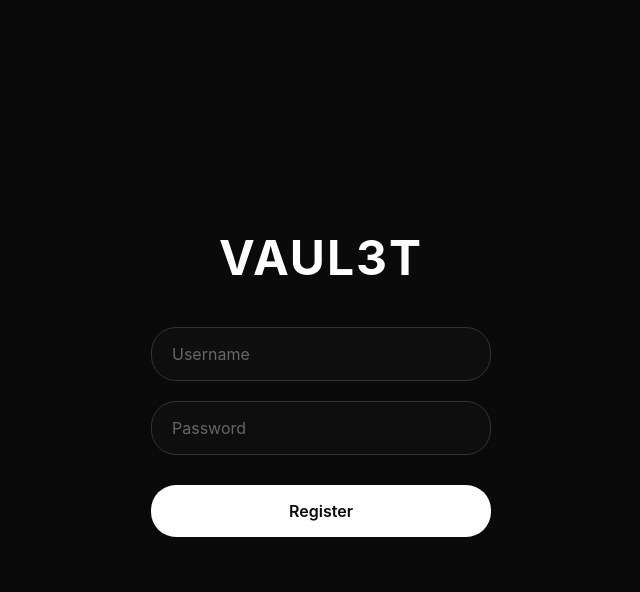
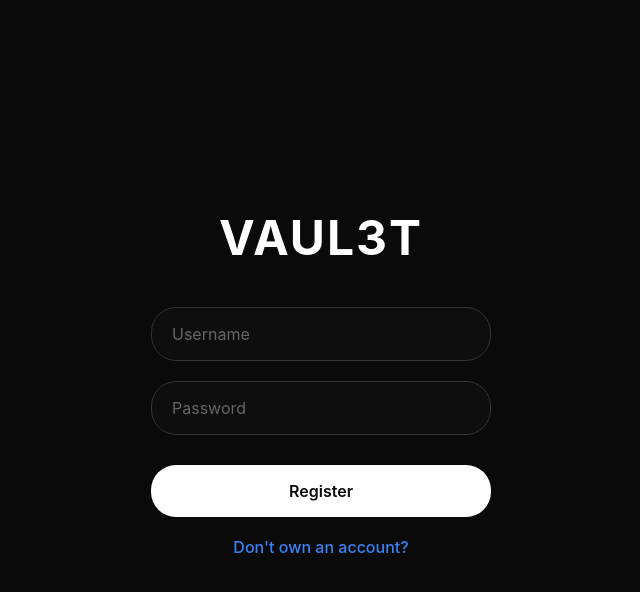
Before and after one commit to osintlarp/main, a Flask app: page /register in a window 1280 px wide. Shown: the top 592 px of the page, without its empty margins (319-959 px from the left). Run offline with Flask 3, Linux system fonts and the light colour scheme; parts of the project's set-up code (start-up, migrations or seed data) failed here and were passed over; some libraries are stand-ins or nearby versions.

Commit message:
Update register.html

```diff
--- a/templates/register.html
+++ b/templates/register.html
@@ -26,8 +26,12 @@ body {background-color:#0a0a0a;color:#fff;display:flex;justify-content:center;al
 .register-button:hover {background-color:#f0f0f0;transform:translateY(-2px);box-shadow:0 5px 15px rgba(255,255,255,0.1);}
 .register-button:active {transform:translateY(0);}
 .error-message {color:#ef4444;text-align:center;margin-top:15px;font-size:14px;min-height:20px;}
+.register-link {text-align:center;margin-top:20px;}
+.register-link a {color:#3b82f6;text-decoration:none;font-weight:500;}
+.register-link a:hover {text-decoration:underline;}
 @media(max-width:480px){.register-container{padding:30px 20px;}.register-title{font-size:40px;}}
 </style>
+<script src="https://challenges.cloudflare.com/turnstile/v0/api.js" async defer></script>
 </head>
 <body>
 <div class="register-container">
@@ -35,7 +39,9 @@ body {background-color:#0a0a0a;color:#fff;display:flex;justify-content:center;al
 <form id="registerForm">
 <input type="text" class="register-input" placeholder="Username" id="username" required>
 <input type="password" class="register-input" placeholder="Password" id="password" required>
+<div class="cf-turnstile" data-sitekey="0x4AAAAAAB-oyQPEAwnki5CC" data-theme="dark" id="cf-turnstile-widget"></div>
 <button type="submit" class="register-button">Register</button>
+<div class="register-link"><a href="/register">Don't own an account?</a></div>
 <div class="error-message" id="errorMessage"></div>
 </form>
 </div>
@@ -46,9 +52,11 @@ const username=document.getElementById('username').value.trim()
 const password=document.getElementById('password').value.trim()
 const errorMessage=document.getElementById('errorMessage')
 if(!username||!password){errorMessage.textContent='Please enter a username and password';return}
+const token=turnstile.getResponse(document.getElementById('cf-turnstile-widget'))
+if(!token){errorMessage.textContent='Please complete the CAPTCHA.';return}
 errorMessage.textContent=''
 try{
-const res=await fetch('/api/register',{method:'POST',headers:{'Content-Type':'application/json'},body:JSON.stringify({username,password})})
+const res=await fetch('/api/register',{method:'POST',headers:{'Content-Type':'application/json'},body:JSON.stringify({username,password,cf_token:token})})
 const data=await res.json()
 if(!res.ok){errorMessage.textContent=data.error||'Registration failed';return}
 localStorage.setItem('sessionToken',data.sessionToken)
```
